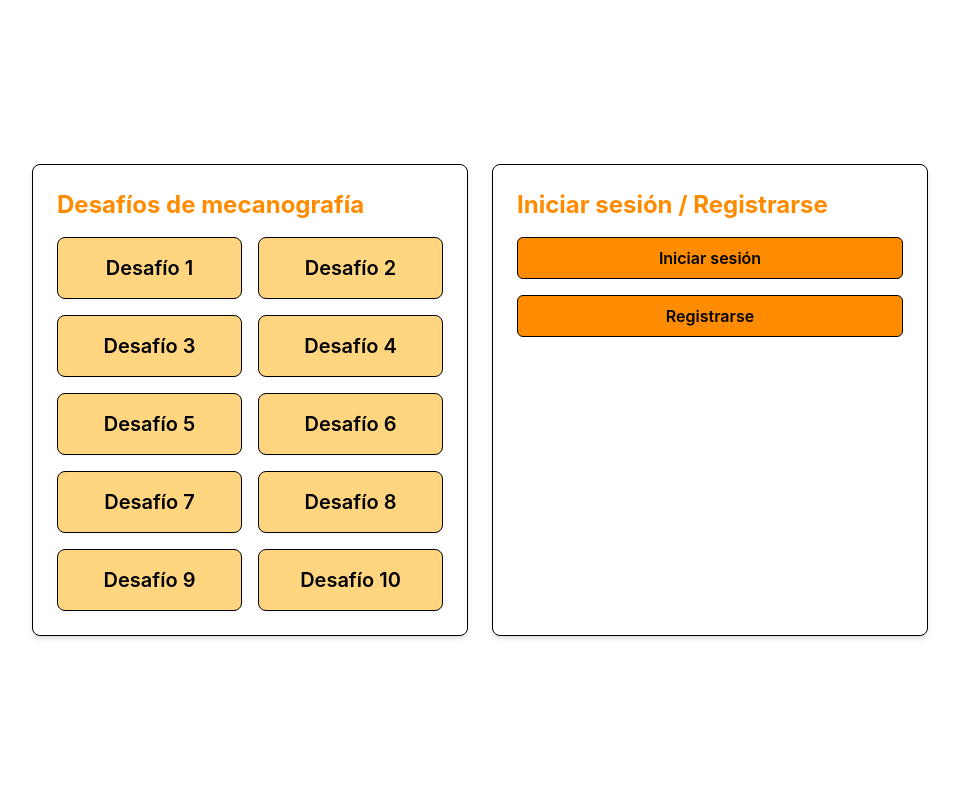
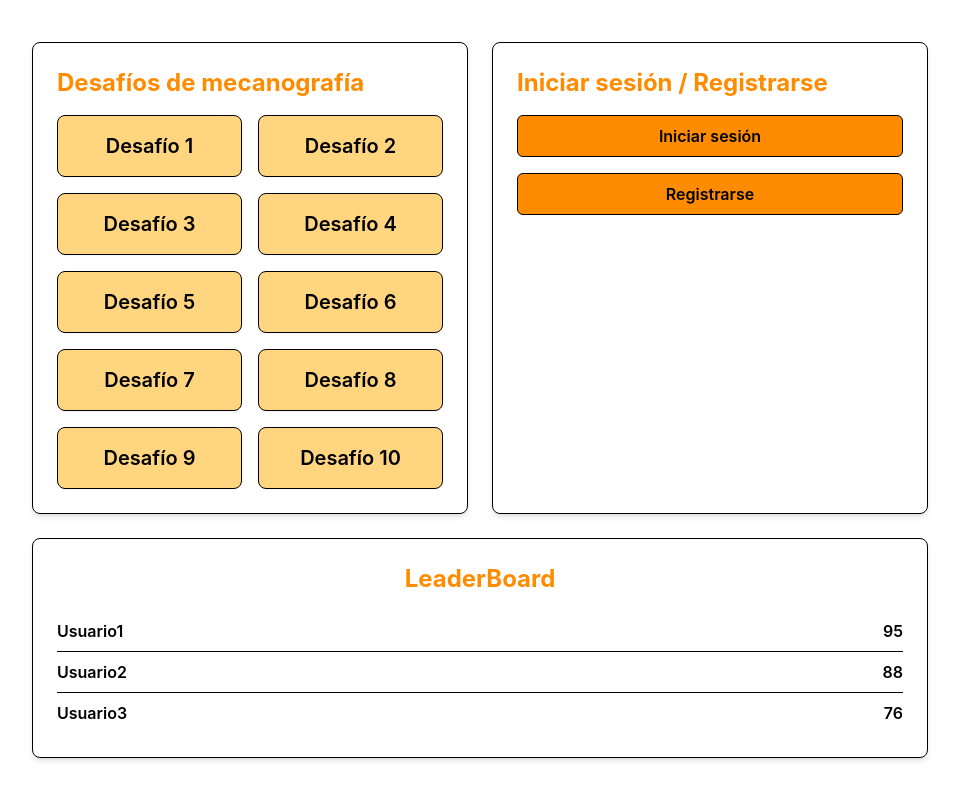
Before and after one commit to francohenker/aux-typing, a React (Create React App) app in the folder front-end/: page / in a window 1280 px wide. Shown: the whole page, without its empty margins (160-1119 px from the left). Built offline with nearby package versions, Linux system fonts and the light colour scheme.

Commit message:
added a leaderboard to the front page

```diff
--- a/front-end/src/App.js
+++ b/front-end/src/App.js
@@ -1,10 +1,18 @@
-import React from 'react';
-import './index.css'; // Asegúrate de importar el CSS de Tailwind
+import React, { useState } from 'react';
+import './index.css';
+import LeaderBoard from './LeaderBoard';
 
 function App() {
   const handleChallengeClick = (challengeNumber) => {
     console.log(`Desafío ${challengeNumber} clickeado`);
   };
+
+  // Estado para almacenar la lista de usuarios y sus puntajes
+  const [users, setUsers] = useState([
+    { name: 'Usuario1', score: 95 },
+    { name: 'Usuario2', score: 88 },
+    { name: 'Usuario3', score: 76 },
+  ]);
 
   return (
     <div className="flex flex-col items-center justify-center min-h-screen bg-white p-6">
@@ -38,6 +46,11 @@ function App() {
           </div>
         </div>
       </div>
+
+      {/* Componente LeaderBoard */}
+      <div className="w-full max-w-4xl mt-6 font-semibold">
+        <LeaderBoard users={users} />
+      </div>
     </div>
   );
 }
--- /dev/null
+++ b/front-end/src/LeaderBoard.js
@@ -0,0 +1,19 @@
+import React from 'react';
+
+const LeaderBoard = ({ users }) => {
+  return (
+    <div className="bg-white p-6 rounded-lg shadow-md border border-black w-full">
+      <h2 className="text-2xl font-bold text-center mb-4 text-orange-600">LeaderBoard</h2>
+      <ul className="divide-y divide-gray-200">
+        {users.map((user, index) => (
+          <li key={index} className="py-2 flex justify-between">
+            <span>{user.name}</span>
+            <span>{user.score}</span>
+          </li>
+        ))}
+      </ul>
+    </div>
+  );
+};
+
+export default LeaderBoard;
```
